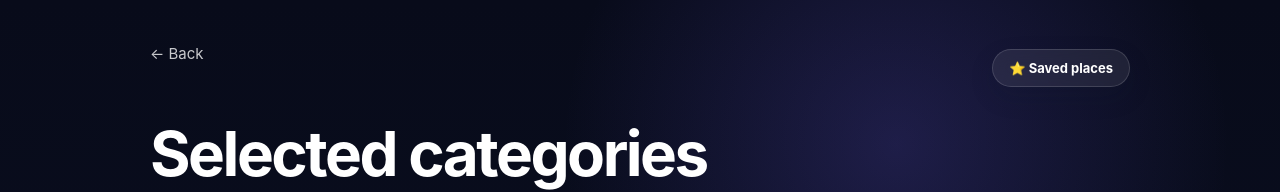
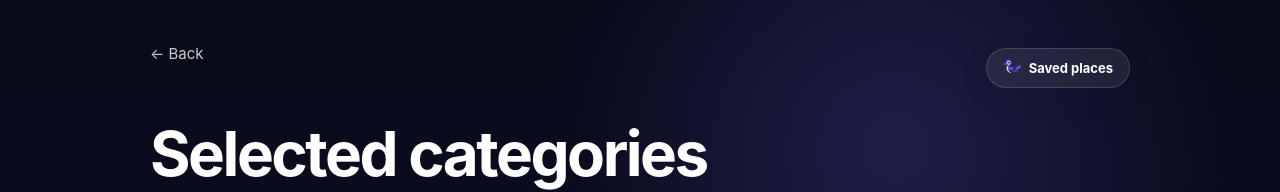
Before and after one commit to Nataliia-Burmaka/interactive-cultural-map, a React (Vite) app: page /results in a window 1280 px wide. Shown: the top 192 px of the page. Built offline with nearby package versions, Linux system fonts and the light colour scheme.

Commit message:
Results page, bird added

```diff
--- a/src/index.css
+++ b/src/index.css
@@ -4333,3 +4333,22 @@ body:has(.interests-page) {
     font-size: 42px;
   }
 }
+.results-page-dark .place-card {
+  border: 1px solid rgba(255,255,255,0.16);
+}
+.results-page-dark .secondary-button {
+  background: rgba(139,124,255,0.10);
+  border: 1px solid rgba(139,124,255,0.18);
+}
+.saved-bird-icon {
+  width: 18px;
+  height: 18px;
+  object-fit: contain;
+  opacity: 0.92;
+}
+
+.saved-link-button {
+  display: inline-flex;
+  align-items: center;
+  gap: 8px;
+}
--- a/src/pages/ResultsPage.jsx
+++ b/src/pages/ResultsPage.jsx
@@ -49,7 +49,9 @@ function ResultsPage() {
               className="saved-link-button saved-link-button--primary"
               onClick={() => navigate("/saved")}
             >
-              ⭐ Saved places
+              <img src="/images/bird.png" alt="" className="saved-bird-icon" />
+
+              <span>Saved places</span>
             </button>
           </div>
         </div>
```
